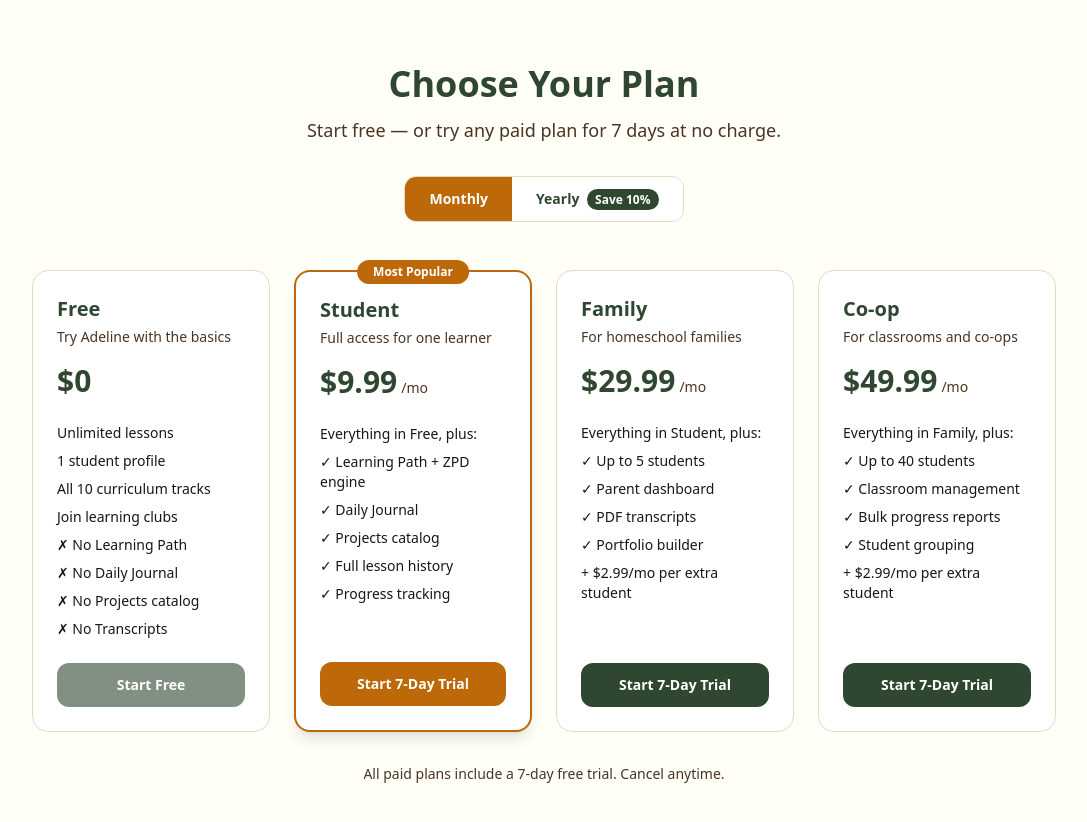
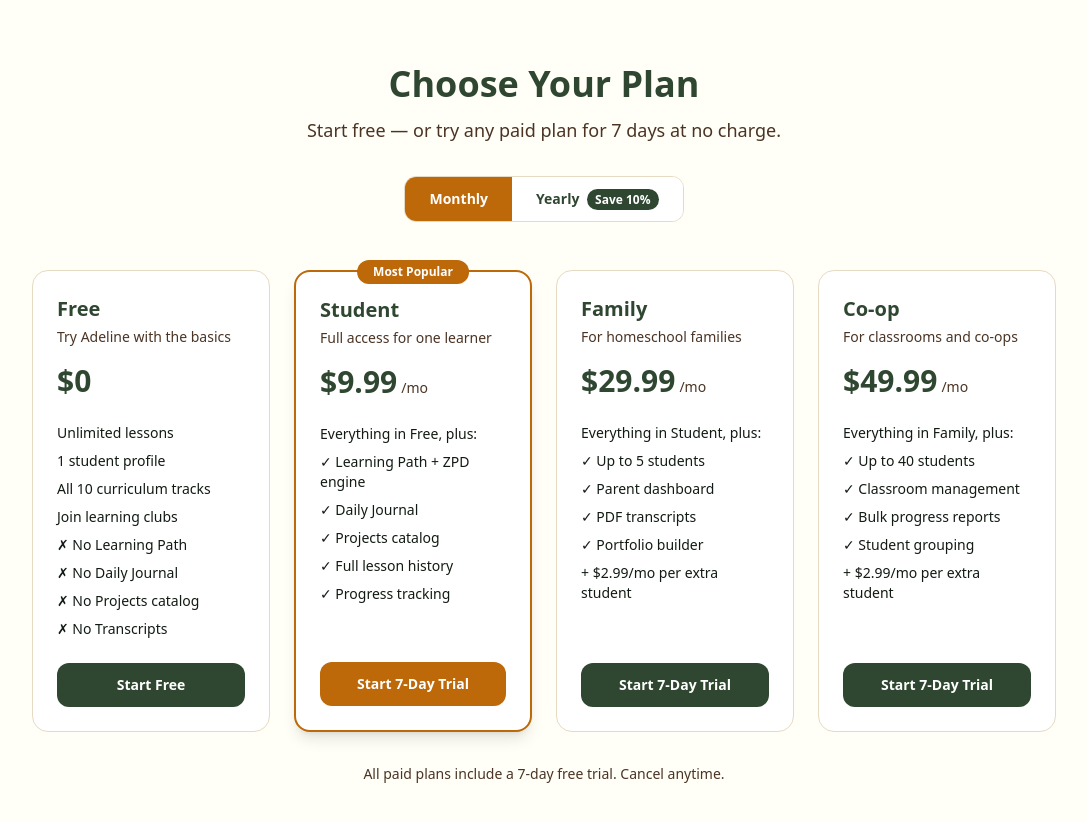
Before and after one commit to amberdawn84ac-bot/dearadeline-withlove, a Next.js app in the folder adeline-ui/: page /pricing in a window 1280 px wide. Shown: the top 822 px of the page, without its empty margins (96-1183 px from the left). Built offline with nearby package versions, Linux system fonts and the light colour scheme; a web font is replaced by a local one.

Commit message:
feat: Start Free button navigates to dashboard

```diff
--- a/adeline-ui/src/app/pricing/page.tsx
+++ b/adeline-ui/src/app/pricing/page.tsx
@@ -1,6 +1,7 @@
 'use client'
 
 import { useState } from 'react'
+import { useRouter } from 'next/navigation'
 import { X } from 'lucide-react'
 import { CheckoutForm } from '@/components/checkout/CheckoutForm'
 
@@ -83,6 +84,7 @@
 const DEMO_USER = { id: 'demo-user-001', email: 'demo@example.com' }
 
 export default function PricingPage() {
+  const router = useRouter()
   const [billing, setBilling]   = useState<Billing>('monthly')
   const [checkout, setCheckout] = useState<string | null>(null)
 
@@ -182,12 +184,12 @@
               </ul>
 
               <button
-                onClick={() => tier.id === 'FREE' ? null : setCheckout(tier.id)}
+                onClick={() => tier.id === 'FREE' ? router.push('/dashboard') : setCheckout(tier.id)}
                 className={`w-full py-3 rounded-xl font-bold text-sm transition-colors ${
                   tier.popular
                     ? 'bg-[#BD6809] text-white hover:bg-[#a05a08]'
                     : 'bg-[#2F4731] text-white hover:bg-[#243828]'
-                } ${tier.id === 'FREE' ? 'opacity-60 cursor-default' : ''}`}
+                }`}
               >
                 {tier.cta}
               </button>
```
